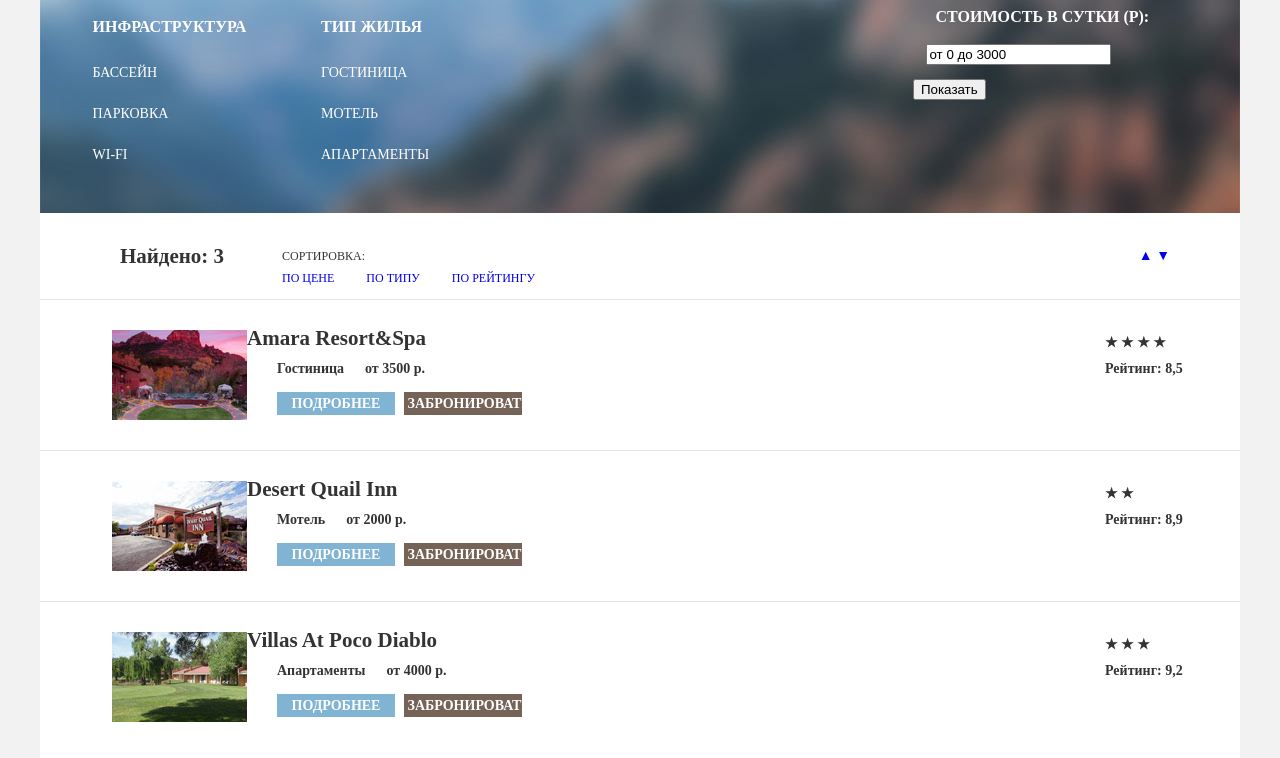
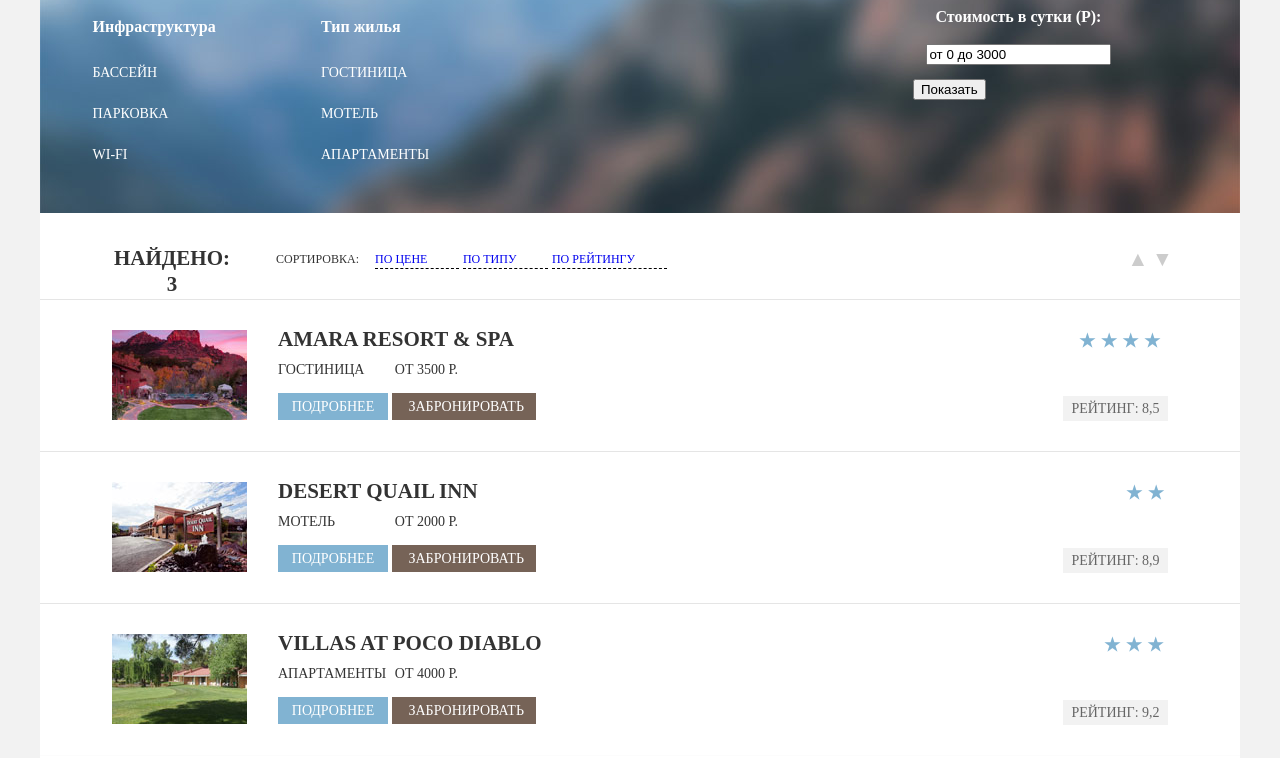
Before and after one commit to DariaBabicheva/187238-sedona, a plain HTML site: page Catalog.html in a window 1280 px wide. Shown: the part 86-844 px from the top of the page. Drawn offline with Linux system fonts and the light colour scheme; a web font is replaced by a local one.

Commit message:
Оформение декоративных элементов (без форм и псевдоклассов)

```diff
--- a/Catalog.html
+++ b/Catalog.html
@@ -12,8 +12,8 @@
         <ul class=" main_nav_list">
           <li class="main_nav_item"><a href="#">Информация</a></li>
           <li class="main_nav_item"><a href="#">Фото и видео</a></li>
+          <li class="main_nav_item"><a href="#">Гостиницы</a></li>
           <li class="main_nav_item"><a href="#">Карта штата</a></li>
-          <li class="main_nav_item"><a href="#">Гостиницы</a></li>
         </ul>
        </nav>
      <div class="sedona_emblem">
@@ -61,8 +61,8 @@
         </ul>
       </div>
       <div class="arrows">
-        <a class="arrow_up" href="#">&#9650;</a>
-        <a class="arrow_down active-arrow" href="#">&#9660;</a>
+        <a class="arrow_up" href="#"><span class="icon-up-dir"></span></a>
+        <a class="arrow_down active-arrow" href="#"><span class="icon-down-dir"></span></a>
       </div>
     </div>
 
@@ -70,16 +70,18 @@
       <div class="hotel_preview">
         <img class="hotel_foto" src="img/amara.jpg" widht="135" height="90" alt="Amara Resort&Spa">
         <div class="hotel_info">
-          <span class="text_bold">Amara Resort&Spa</span>
-          <span class="simple_text">Гостиница      от 3500 р.</span>
+          <span class="text_bold">Amara Resort & Spa</span>
+          <span class="simple_text">Гостиница</span><span class="simple_text price">от 3500 р.</span>
           <a class="btn_details" href="#">Подробнее</a>
           <a class="btn_book" href="#">Забронировать</a>
         </div>
         <div class="hotel_rating">
+          <div class="stars stars_1">
             <span class="rating_star">&#9733;</span>
             <span class="rating_star">&#9733;</span>
             <span class="rating_star">&#9733;</span>
             <span class="rating_star">&#9733;</span>
+          </div>
           <div class="rating">Рейтинг: 8,5</div>
         </div>
       </div>
@@ -88,13 +90,15 @@
         <img class="hotel_foto" src="img/desert.jpg" widht="135" height="90" alt="Desert Quail Inn">
         <div class="hotel_info">
           <span class="text_bold">Desert Quail Inn</span>
-          <span class="simple_text">Мотель      от 2000 р.</span>
+          <span class="simple_text">Мотель</span><span class="simple_text price">от 2000 р.</span>
           <a class="btn_details" href="#">Подробнее</a>
           <a class="btn_book" href="#">Забронировать</a>
         </div>
         <div class="hotel_rating">
+          <div class="stars stars_2">
             <span class="rating_star">&#9733;</span>
             <span class="rating_star">&#9733;</span>
+          </div>
           <div class="rating">Рейтинг: 8,9</div>
         </div>
       </div>
@@ -103,15 +107,15 @@
         <img class="hotel_foto" src="img/villa.jpg" widht="135" height="90" alt="Villas At Poco Diablo">
         <div class="hotel_info">
           <span class="text_bold">Villas At Poco Diablo</span>
-          <span class="simple_text">Апартаменты      от 4000 р.</span>
+          <span class="simple_text">Апартаменты</span><span class="simple_text price">от 4000 р.</span>
           <a class="btn_details" href="#">Подробнее</a>
           <a class="btn_book" href="#">Забронировать</a>
         </div>
         <div class="hotel_rating">
-          <div class="stars">
-          <span class="rating_star">&#9733;</span>
-          <span class="rating_star">&#9733;</span>
-          <span class="rating_star">&#9733;</span>
+          <div class="stars stars_3">
+          <span class="rating_star star_3">&#9733;</span>
+          <span class="rating_star star_3">&#9733;</span>
+          <span class="rating_star star_3">&#9733;</span>
         </div>
           <div class="rating">Рейтинг: 9,2</div>
         </div>
--- a/css/style.css
+++ b/css/style.css
@@ -541,8 +541,6 @@ fieldset {
 
 .hotel_filter_text_bold {
   color: #ffffff;
-  text-transform: uppercase;
-  text-transform: uppercase;
   font-size: 16px;
   line-height: 21px;
   padding: 10px;
@@ -564,12 +562,15 @@ fieldset {
 }
 
 .sort_field .text_bold {
+  display: block;
   float: left;
   text-align: center;
   width: 120px;
   margin-left: 72px;
   font-size: 21px;
   line-height: 26px;
+  text-transform: uppercase;
+  padding: 2px 0;
 }
 
 .sorter_field {
@@ -579,38 +580,67 @@ fieldset {
   font-weight: normal;
   width: 400px;
   padding: 0 10px;
-  margin-left: 40px;
+  margin-left: 34px;
 }
 
-.sort_field_list::after {
+
+.sort_field_item {
+  padding-right: 32px;
+  font-size: 12px;
+  line-height: 18px;
+  display: inline-block;
+  border-bottom: 1px dashed #000000;
+}
+
+.sorter_field::after {
   content: "";
   display: table;
   clear: both;
 }
 
-.sort_field_item {
-  float: left;
-  padding-right: 32px;
-  font-size: 12px;
-  line-height: 18px;
-  display: inline-block;
-}
-
 .sort_field_list {
+  float: right;
   list-style: none;
   display: inline-block;
+  margin-right: 9px;
+  padding-top: 3px;
 }
 
 .sort_field_simple_text {
+  float: left;
   display: inline-block;
   font-size: 12px;
   line-height: 18px;
-  margin-right: 37px;
+  padding: 7px 0;
 }
 
 .arrows {
   float: right;
-  margin-right: 70px;
+  margin-right: 63px;
+  padding: 3px 0;
+  color: #cccccc;
+}
+
+
+.arrows::after {
+  content: "";
+  display: table;
+  clear: both;
+}
+
+.arrow_up {
+  float: left;
+  display: block;
+  font-size: 21px;
+  color: #cccccc;
+  margin-right: -15px;
+}
+.arrow_down {
+  float: right;
+  display: block;
+  font-size: 21px;
+  margin-left: 10px;
+  color: #cccccc;
 }
 
 .hotels {
@@ -644,46 +674,107 @@ fieldset {
 .hotel_info {
   float: left;
   width: 360px;
-  display: inline-block;
+  margin-left: 31px;
 }
 
 .hotel_rating {
   float: right;
-  width: 135px;
+  width: 160px;
   padding: 30px 0;
+  margin-right: 27px;
+  margin-top: -2px;
 }
+
+
 
 .hotel_info .text_bold {
   display: block;
   width: 300px;
   font-size: 21px;
   line-height: 26px;
-  text-align: left;
-  padding-top: 25px;
+  padding-top: 26px;
   padding-bottom: 5px;
+  text-transform: uppercase;
+}
+.hotel_info::after {
+  content: "";
+  display: block;
+  clear: both;
 }
 
 .hotel_info .simple_text {
-   padding-left: 30px;
-   padding-right: 170px;
-   white-space: pre;
+  display: block;
+  float: left;
+   font-weight: normal;
+   text-transform: uppercase;
+ }
+
+.hotel_info .price {
+  display: block;
+  float: right;
+  font-weight: normal;
+  margin-right: 180px;
 }
 
  .btn_details {
 display: inline-block;
 width: 110px;
-    padding: 1px 4px;
-    margin-left: 30px;
+padding: 3px 0;
 margin-top: 10px;
-    margin-right: 5px;
 text-align: center;
 background-color: #81b3d2;
 text-transform: uppercase;
 color: #ffffff;
 font-size: 14px;
 line-height: 21px;
+font-weight: normal;
 }
 
+.btn_book {
+  display: inline-block;
+  width: 110px;
+  padding: 3px 17px;
+  margin-top: 10px;
+  text-align: center;
+  background-color: #766357;
+  text-transform: uppercase;
+  color: #ffffff;
+  font-size: 14px;
+  line-height: 21px;
+  font-weight: normal;
+}
+
+.rating_star {
+  font-size: 18px;
+  padding: 1px;
+  color: #81b3d2;
+}
+
+.stars_1 {
+  margin-left: 25px;
+}
+
+.stars_2 {
+  margin-left: 72px;
+}
+
+.stars_3 {
+  margin-left: 50px;
+}
+
+.rating {
+  font-size: 14px;
+    line-height: 21px;
+    text-transform: uppercase;
+    font-weight: normal;
+    background-color: #f2f2f2;
+    text-align: center;
+    margin-top: 40px;
+    color: #666666;
+    margin-right: 45px;
+    padding: 2px 3px;
+    margin-left: 10px;
+}
   .search_form {
     display: none;
     width: 572px;
@@ -733,7 +824,7 @@ fieldset {
     cursor: pointer;
   }
 
-  input[type="checkbox"] + label::before {
+  input[type="checkbox"]::before {
     content: "\2610";
     position: absolute;
     top: 0;
@@ -745,19 +836,6 @@ fieldset {
     font-family: "symbols-sedona";
   }
 
-  input[type="checkbox"]:checked + label::before {
+  input[type="checkbox"]:checked::before {
     content: "\2611";
   }
-
-  .btn_book {
-    display: inline-block;
-    width: 110px;
-    padding: 1px 4px;
-    margin-top: 10px;
-    text-align: center;
-    background-color: #766357;
-    text-transform: uppercase;
-    color: #ffffff;
-    font-size: 14px;
-    line-height: 21px;
-  }
```
Lines whose indentation alone changed are shown as unchanged.
